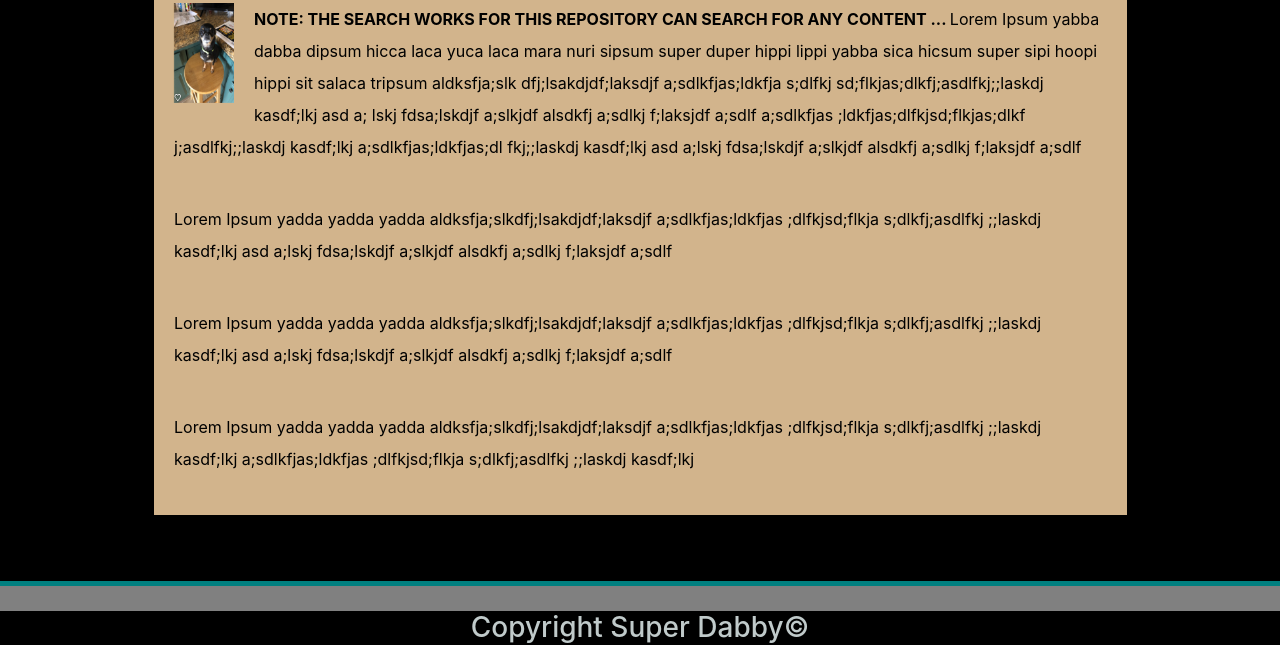
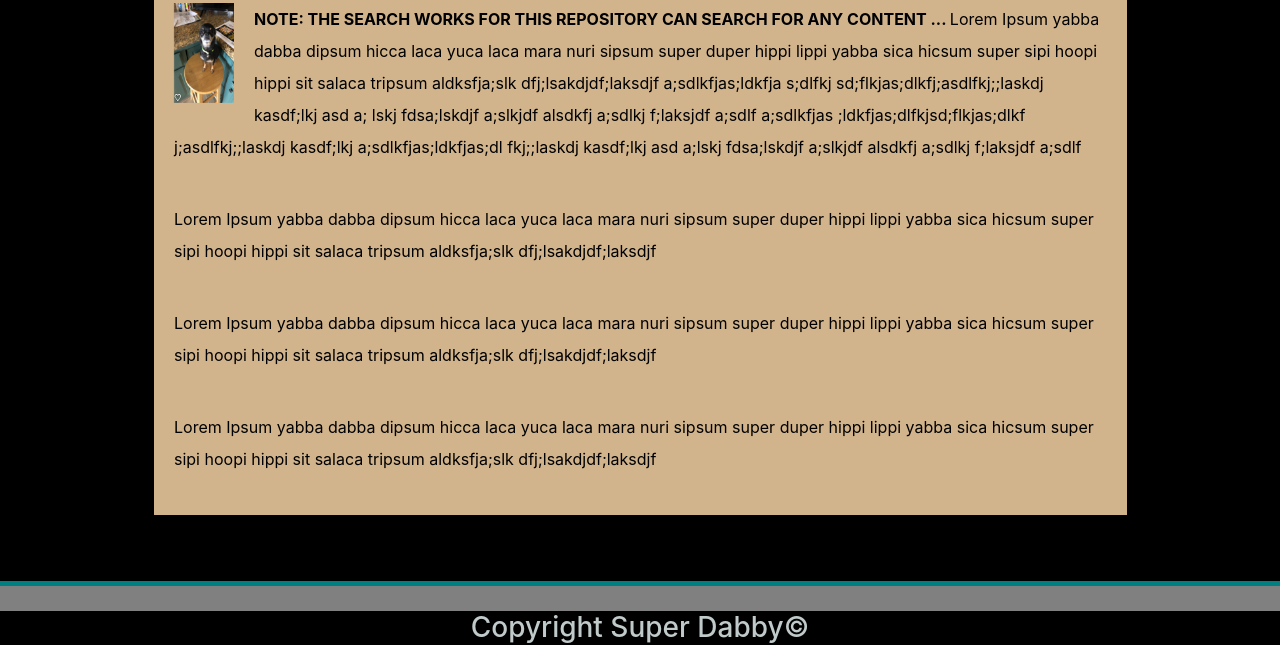
Before and after one commit to stevenbowler/Responsive-Portfolio, a plain HTML site: page index.html in a window 1280 px wide. Shown: the part 169-814 px from the top of the page. Drawn offline with nearby package versions, Linux system fonts and the light colour scheme.

Commit message:
update README.md

```diff
--- a/index.html
+++ b/index.html
@@ -111,24 +111,24 @@
                 a;sdlkfjas;ldkfjas;dl fkj;;laskdj kasdf;lkj
                 asd a;lskj fdsa;lskdjf a;slkjdf alsdkfj a;sdlkj f;laksjdf a;sdlf
             </p><br>
-            <p class="animated zoomInLeft delay-0s"> Lorem Ipsum yadda yadda yadda aldksfja;slkdfj;lsakdjdf;laksdjf
-                a;sdlkfjas;ldkfjas ;dlfkjsd;flkja s;dlkfj;asdlfkj ;;laskdj kasdf;lkj
-                asd a;lskj fdsa;lskdjf a;slkjdf alsdkfj a;sdlkj f;laksjdf a;sdlf
+            <p class="animated zoomInLeft delay-0s"> Lorem Ipsum yabba dabba dipsum hicca laca yuca laca mara nuri
+                sipsum super duper hippi lippi yabba sica hicsum super sipi hoopi hippi sit salaca
+                tripsum aldksfja;slk dfj;lsakdjdf;laksdjf
             </p><br>
-            <p class="animated zoomInRight delay-0s"> Lorem Ipsum yadda yadda yadda aldksfja;slkdfj;lsakdjdf;laksdjf
-                a;sdlkfjas;ldkfjas ;dlfkjsd;flkja s;dlkfj;asdlfkj ;;laskdj kasdf;lkj
-                asd a;lskj fdsa;lskdjf a;slkjdf alsdkfj a;sdlkj f;laksjdf a;sdlf
+            <p class="animated zoomInRight delay-0s"> Lorem Ipsum yabba dabba dipsum hicca laca yuca laca mara nuri
+                sipsum super duper hippi lippi yabba sica hicsum super sipi hoopi hippi sit salaca
+                tripsum aldksfja;slk dfj;lsakdjdf;laksdjf
             </p><br>
-            <p class="animated zoomInLeft delay-0s"> Lorem Ipsum yadda yadda yadda aldksfja;slkdfj;lsakdjdf;laksdjf
-                a;sdlkfjas;ldkfjas ;dlfkjsd;flkja s;dlkfj;asdlfkj ;;laskdj kasdf;lkj
-                a;sdlkfjas;ldkfjas ;dlfkjsd;flkja s;dlkfj;asdlfkj ;;laskdj kasdf;lkj
+            <p class="animated zoomInLeft delay-0s"> Lorem Ipsum yabba dabba dipsum hicca laca yuca laca mara nuri
+                sipsum super duper hippi lippi yabba sica hicsum super sipi hoopi hippi sit salaca
+                tripsum aldksfja;slk dfj;lsakdjdf;laksdjf
             </p><br>
         </section>
     </div>
 
     <div id="contact" style="display:none;" class="jumbotron">
         <section class="portfoliocontactsection animated zoomInRight delay-0s">
-            <h2>Contact
+            <h2>Contact - stevenbowler@yahoo.com +1-956-792-4128
             </h2>
             <form>
                 <label>Name: </label><br><br>
```
Also changed, not shown: README.md.
